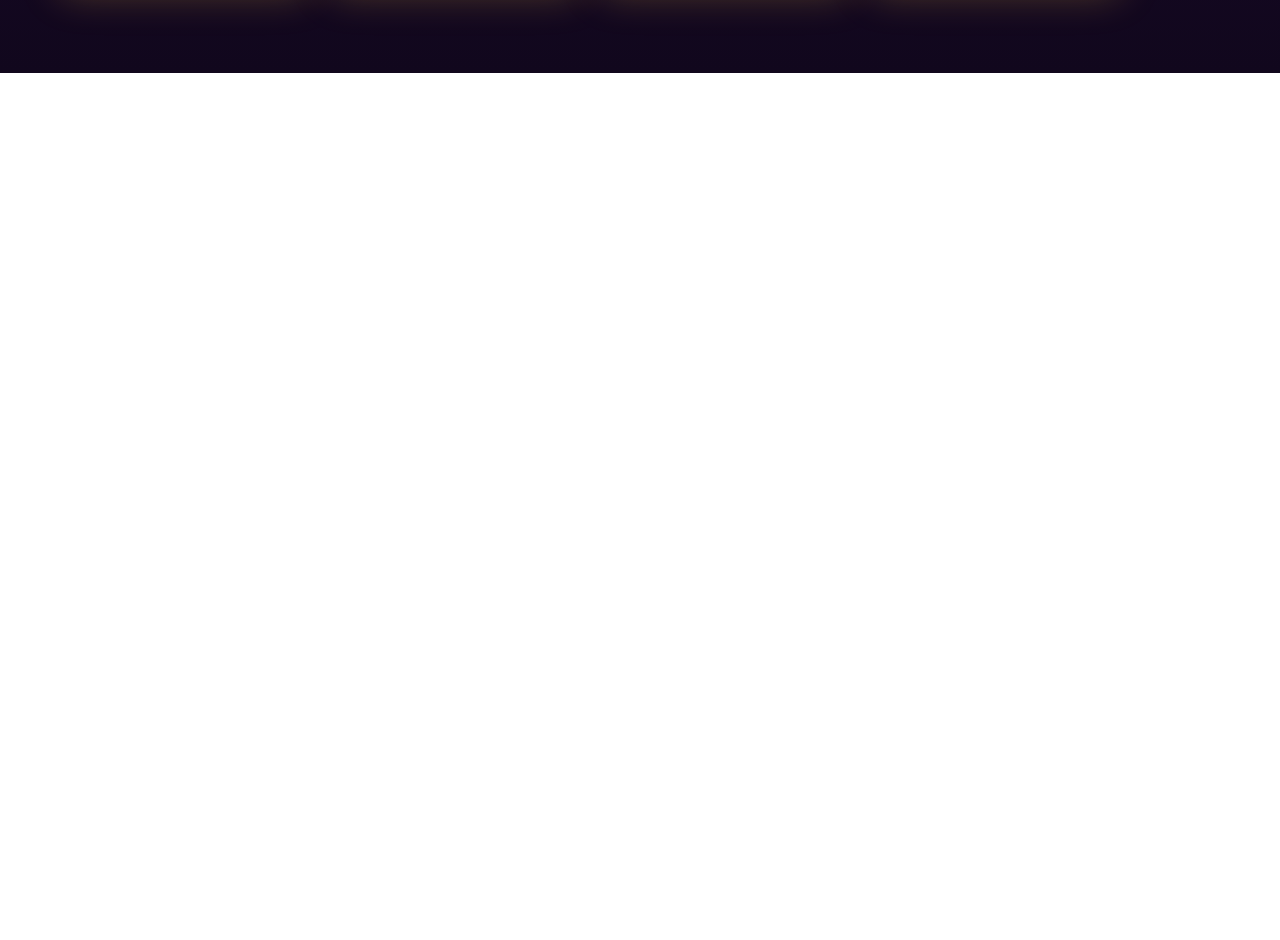
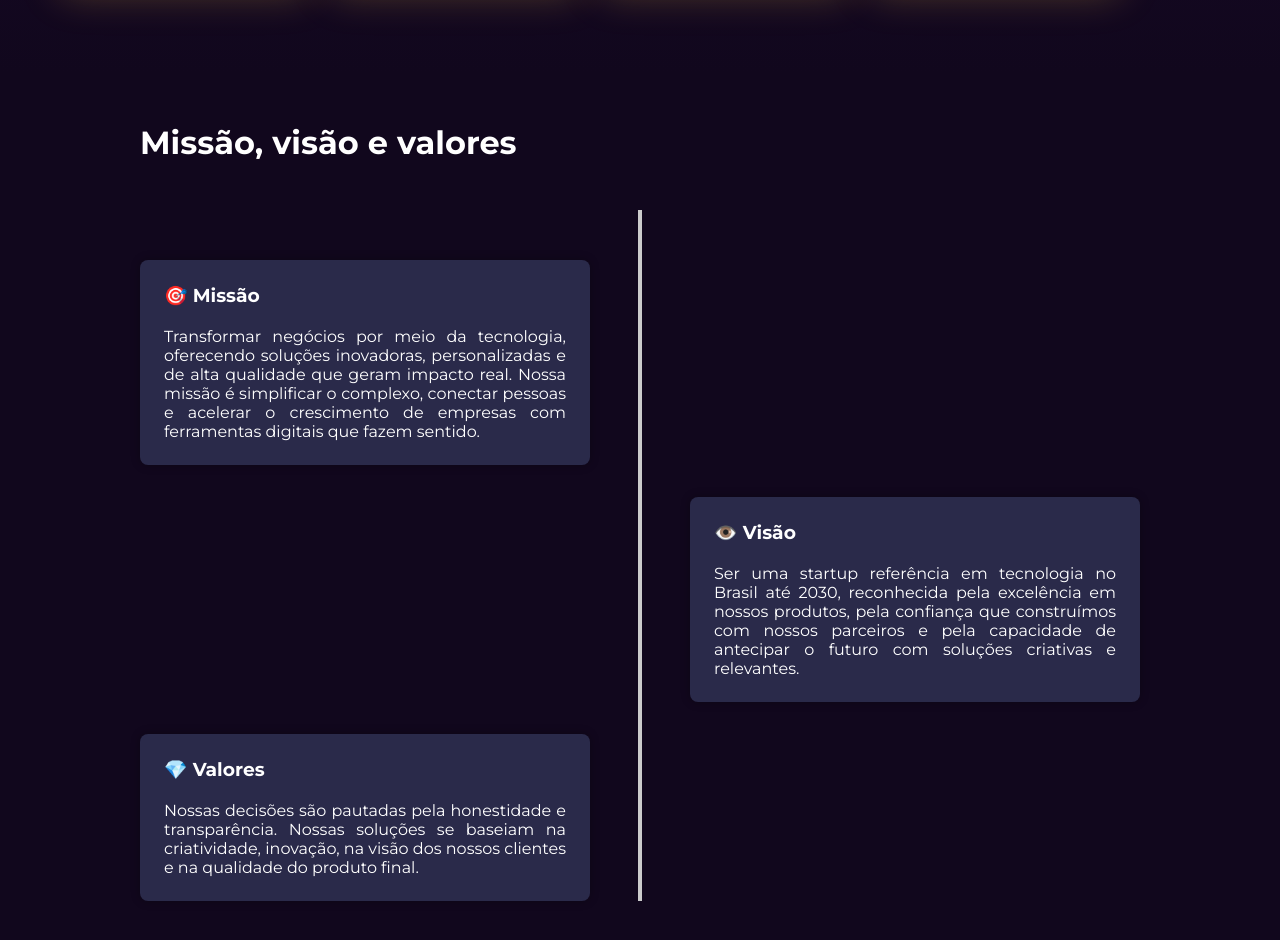
Before and after one commit to OrbityStartUp/orbity-portfolio, a React (Vite) app in the folder portfolio-orbity/: page / in a window 1280 px wide. Shown: the part 1380-2320 px from the top of the page. Before the commit the page ends 1453 px from the top, so only its background shows below. Built offline with nearby package versions, Linux system fonts and the light colour scheme.

Commit message:
Fazendo a parte de missão, visão e valores

```diff
--- a/portfolio-orbity/src/App.jsx
+++ b/portfolio-orbity/src/App.jsx
@@ -3,6 +3,7 @@ import { useEffect } from 'react';
 // src/App.jsx
 import { Home } from './Pages/Home';
 import { AboutUs } from './Components/AboutUs/AboutUs';
+import { MissionVisionValues } from './Components/MissionVisionValues/MissionVisionValues';
 
 import './App.css';
 
@@ -38,6 +39,7 @@ export default function App() {
     <>
       <Home />
       <AboutUs />
+      <MissionVisionValues />
     </>
   )
 }
--- /dev/null
+++ b/portfolio-orbity/src/Components/MissionVisionValues/MissionVisionValues.jsx
@@ -0,0 +1,59 @@
+import styles from './MissionVisionValues.module.css';
+import { useRef, useEffect } from 'react';
+import ScrollReveal from 'scrollreveal';
+
+const items = [
+  {
+    title: 'Missão',
+    content: 'Transformar negócios por meio da tecnologia, oferecendo soluções inovadoras, personalizadas e de alta qualidade que geram impacto real. Nossa missão é simplificar o complexo, conectar pessoas e acelerar o crescimento de empresas com ferramentas digitais que fazem sentido.',
+    icon: '🎯',
+  },
+  {
+    title: 'Visão',
+    content: 'Ser uma startup referência em tecnologia no Brasil até 2030, reconhecida pela excelência em nossos produtos, pela confiança que construímos com nossos parceiros e pela capacidade de antecipar o futuro com soluções criativas e relevantes.',
+    icon: '👁️',
+  },
+  {
+    title: 'Valores',
+    content: 'Nossas decisões são pautadas pela honestidade e transparência. Nossas soluções se baseiam na criatividade, inovação, na visão dos nossos clientes e na qualidade do produto final.',
+    icon: '💎',
+  },
+];
+
+export function MissionVisionValues() {
+  const cardsRef = useRef([]);
+
+  useEffect(() => {
+    cardsRef.current.forEach((card, index) => {
+      ScrollReveal().reveal(card, {
+        origin: 'left',
+        distance: '50px',
+        duration: 800,
+        easing: 'ease-out',
+        opacity: 0,
+        delay: index * 300, // anima um de cada vez
+        reset: false,
+      });
+    });
+  }, []);
+
+  return (
+    <div className={styles.container}>
+      <h2>Missão, visão e valores</h2>
+      <div className={styles.timeline}>
+        {items.map((item, index) => (
+          <div
+            key={item.title}
+            className={`${styles.timelineItem} ${index % 2 === 0 ? styles.left : styles.right}`}
+            ref={(el) => (cardsRef.current[index] = el)}
+          >
+            <div className={styles.content}>
+              <h3>{item.icon} {item.title}</h3>
+              <p>{item.content}</p>
+            </div>
+          </div>
+        ))}
+      </div>
+    </div>
+  );
+}
--- /dev/null
+++ b/portfolio-orbity/src/Components/MissionVisionValues/MissionVisionValues.module.css
@@ -0,0 +1,61 @@
+@import url('../../styles/variables.css');
+
+.container {
+    background-color: #11071d;
+    color: var(--color-white);
+    font-family: var(--font-main);
+    padding: 50px 20px;
+
+    & h2 {
+        max-width: 1000px;
+        margin: 0 auto;
+        text-align: left;
+        font-size: 2rem;
+        margin-bottom: 3rem;
+    }
+}
+
+.timeline {
+    position: relative;
+    max-width: 1000px;
+    margin: 0 auto;
+    padding-top: 50px;
+}
+
+.timeline::before {
+    content: '';
+    position: absolute;
+    top: 0;
+    left: 50%;
+    transform: translateX(-50%);
+    width: 4px;
+    height: 100%;
+    background-color: #ccc;
+}
+
+.timelineItem {
+    position: relative;
+    width: 45%;
+    margin-bottom: 2rem;
+}
+
+.timelineItem.left {
+    left: 0;
+    text-align: right;
+}
+
+.timelineItem.right {
+    left: 55%;
+    text-align: left;
+}
+
+.content {
+    display: flex;
+    flex-direction: column;
+    gap: 20px;
+    background-color: #2a2a4a;
+    padding: 1.5rem;
+    border-radius: 8px;
+    box-shadow: 0 0 10px rgba(0,0,0,0.3);
+    text-align: justify;
+}
```
